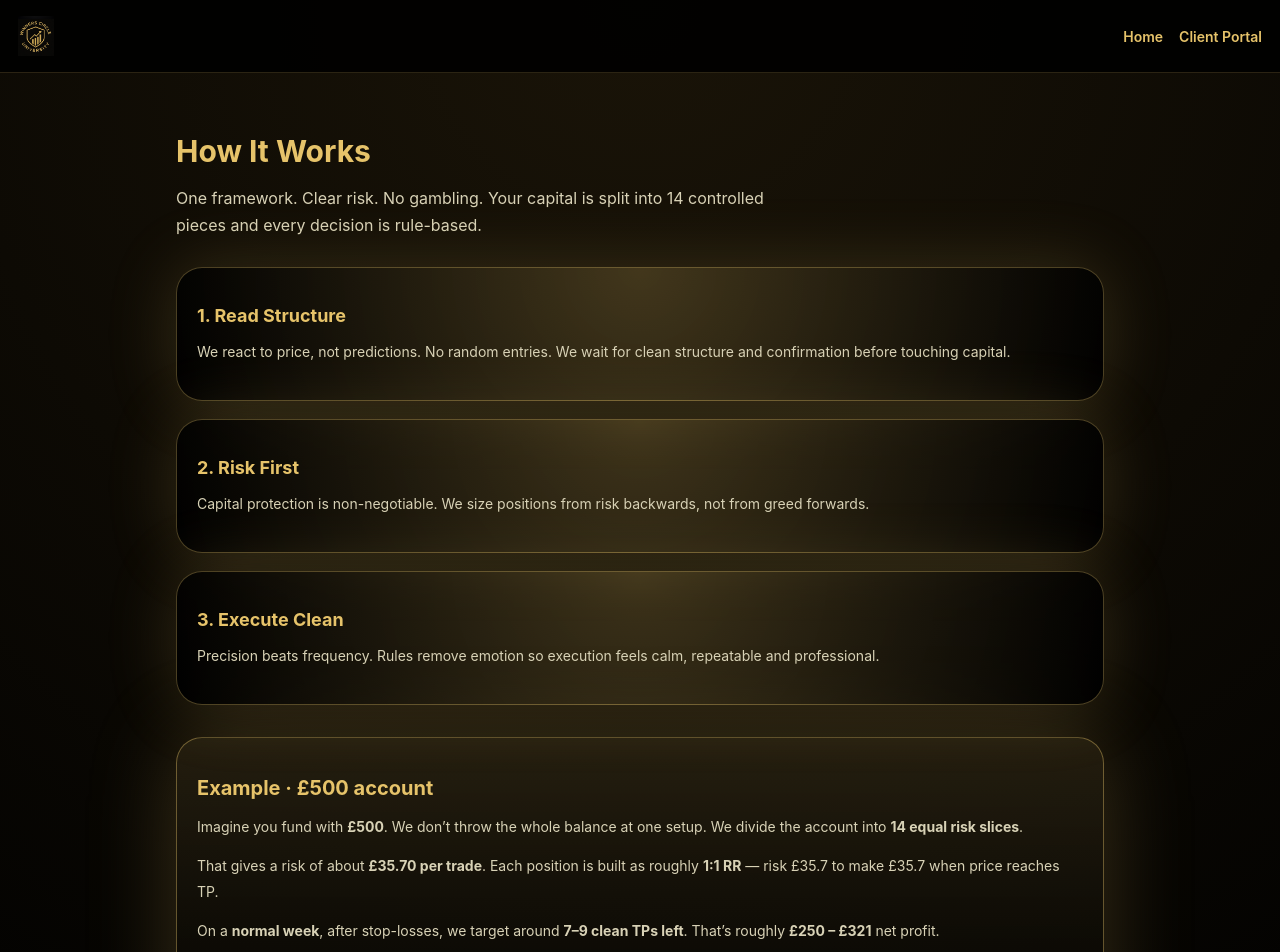
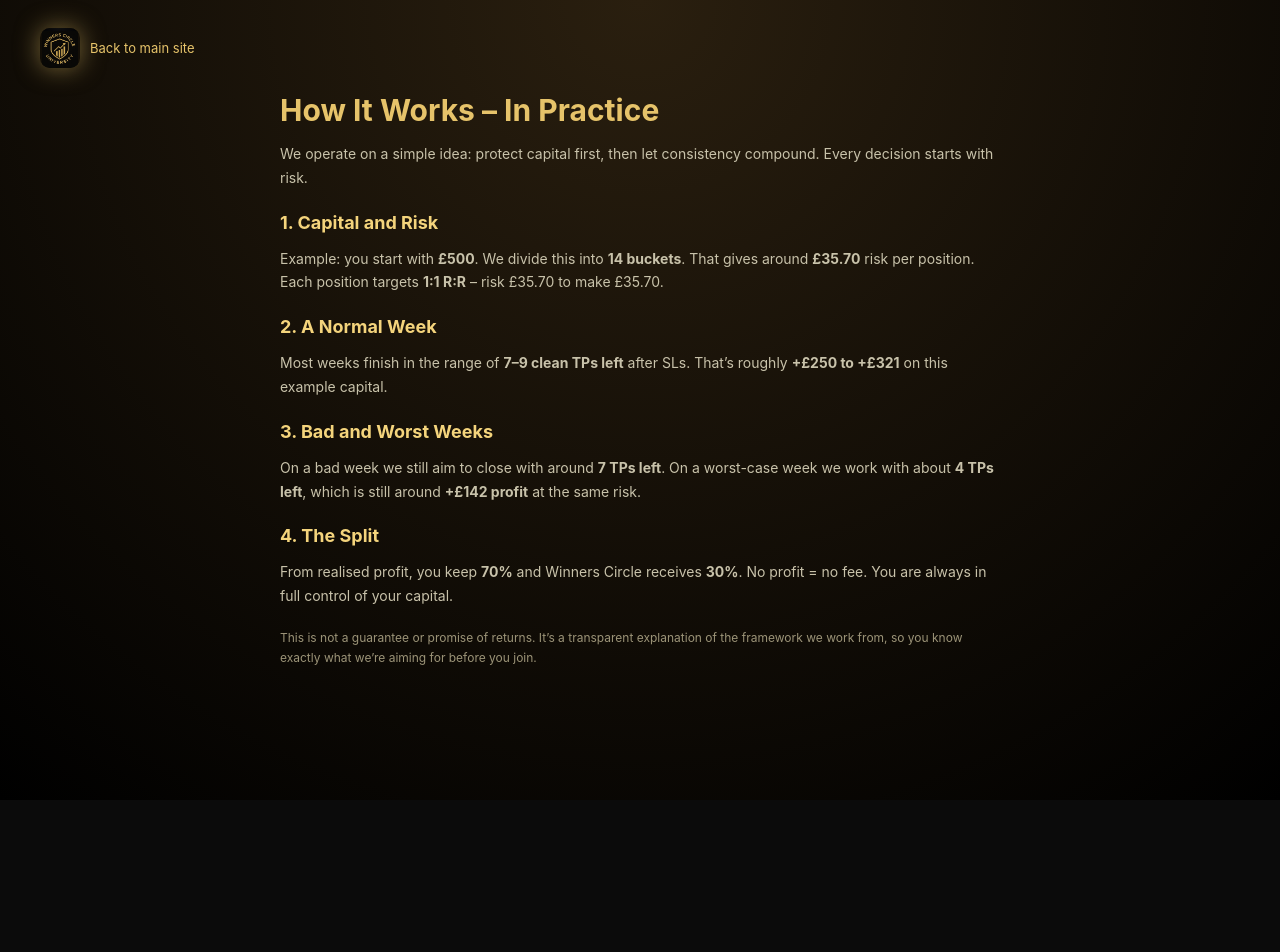
Before and after one commit to bammamileleabdul/winners-circle-university, a Next.js app: page /how in a window 1280 px wide. Shown: the top 952 px of the page. After the commit the page ends 800 px from the top, so only its background shows below. Built offline with nearby package versions, Linux system fonts and the light colour scheme.

Commit message:
Update page.js

```diff
--- a/app/how/page.js
+++ b/app/how/page.js
@@ -1,235 +1,136 @@
 "use client";
 
-export default function HowPage() {
+export default function How() {
   return (
     <>
       <div className="wrap">
         <header className="header">
-          <a href="/" className="logoRow">
+          <a href="/" className="logoBlock">
             <img
               src="/emblem.jpg"
               alt="Winners Circle University"
               className="logoImg"
             />
+            <span className="logoText">Back to main site</span>
           </a>
-
-          <nav className="nav">
-            <a href="/" className="navLink">
-              Home
-            </a>
-            <a href="/client" className="navLink">
-              Client Portal
-            </a>
-          </nav>
         </header>
 
         <main className="main">
-          <h1>How It Works</h1>
-          <p className="subtitle">
-            One framework. Clear risk. No gambling. Your capital is split into
-            14 controlled pieces and every decision is rule-based.
+          <h1>How It Works – In Practice</h1>
+          <p>
+            We operate on a simple idea: protect capital first, then let
+            consistency compound. Every decision starts with risk.
           </p>
 
-          <div className="cards">
-            <div className="card">
-              <h2>1. Read Structure</h2>
-              <p>
-                We react to price, not predictions. No random entries. We wait
-                for clean structure and confirmation before touching capital.
-              </p>
-            </div>
-            <div className="card">
-              <h2>2. Risk First</h2>
-              <p>
-                Capital protection is non-negotiable. We size positions from
-                risk backwards, not from greed forwards.
-              </p>
-            </div>
-            <div className="card">
-              <h2>3. Execute Clean</h2>
-              <p>
-                Precision beats frequency. Rules remove emotion so execution
-                feels calm, repeatable and professional.
-              </p>
-            </div>
-          </div>
+          <h2>1. Capital and Risk</h2>
+          <p>
+            Example: you start with <strong>£500</strong>. We divide this into{" "}
+            <strong>14 buckets</strong>. That gives around{" "}
+            <strong>£35.70</strong> risk per position. Each position targets{" "}
+            <strong>1:1 R:R</strong> – risk £35.70 to make £35.70.
+          </p>
 
-          <section className="example">
-            <h2>Example · £500 account</h2>
-            <p>
-              Imagine you fund with <strong>£500</strong>. We don’t throw the
-              whole balance at one setup. We divide the account into{" "}
-              <strong>14 equal risk slices</strong>.
-            </p>
-            <p>
-              That gives a risk of about <strong>£35.70 per trade</strong>.
-              Each position is built as roughly <strong>1:1 RR</strong> — risk{" "}
-              £35.7 to make £35.7 when price reaches TP.
-            </p>
-            <p>
-              On a <strong>normal week</strong>, after stop-losses, we target{" "}
-              around <strong>7–9 clean TPs left</strong>. That’s roughly{" "}
-              <strong>£250 – £321</strong> net profit.
-            </p>
-            <p>
-              On a tougher week, with only <strong>4 TPs left</strong>, you’d
-              still be looking at about <strong>£142</strong> in profit. No wild
-              promises — just structured, controlled compounding.
-            </p>
-            <p className="disclaimer">
-              Numbers above are examples, not guarantees. Markets carry risk;
-              capital is always at risk.
-            </p>
-          </section>
+          <h2>2. A Normal Week</h2>
+          <p>
+            Most weeks finish in the range of <strong>7–9 clean TPs left</strong>{" "}
+            after SLs. That’s roughly <strong>+£250 to +£321</strong> on this
+            example capital.
+          </p>
 
-          <div className="backRow">
-            <a href="/" className="backBtn">
-              ← Back to main page
-            </a>
-          </div>
+          <h2>3. Bad and Worst Weeks</h2>
+          <p>
+            On a bad week we still aim to close with around{" "}
+            <strong>7 TPs left</strong>. On a worst-case week we work with about{" "}
+            <strong>4 TPs left</strong>, which is still around{" "}
+            <strong>+£142 profit</strong> at the same risk.
+          </p>
+
+          <h2>4. The Split</h2>
+          <p>
+            From realised profit, you keep <strong>70%</strong> and Winners
+            Circle receives <strong>30%</strong>. No profit = no fee. You are
+            always in full control of your capital.
+          </p>
+
+          <p className="disclaimer">
+            This is not a guarantee or promise of returns. It’s a transparent
+            explanation of the framework we work from, so you know exactly what
+            we’re aiming for before you join.
+          </p>
         </main>
       </div>
 
       <style jsx>{`
         .wrap {
           min-height: 100vh;
-          background: radial-gradient(circle at top, #1a1408, #000);
-          color: #f9f3dc;
+          background: radial-gradient(circle at top, #2a1f0f, #000);
+          padding: 18px 14px 40px;
+          color: #f7f0d0;
         }
 
         .header {
           display: flex;
-          justify-content: space-between;
           align-items: center;
-          padding: 16px 18px;
-          border-bottom: 1px solid rgba(230, 195, 106, 0.18);
-          background: rgba(0, 0, 0, 0.9);
-          position: sticky;
-          top: 0;
-          z-index: 40;
+          margin-bottom: 24px;
         }
 
-        .logoRow {
+        .logoBlock {
           display: flex;
           align-items: center;
+          gap: 10px;
+          text-decoration: none;
         }
 
         .logoImg {
+          width: 40px;
           height: 40px;
-          width: auto;
+          border-radius: 10px;
           object-fit: contain;
+          box-shadow: 0 0 24px rgba(230, 195, 106, 0.5);
         }
 
-        .nav {
-          display: flex;
-          gap: 16px;
-        }
-
-        .navLink {
+        .logoText {
+          font-size: 13px;
           color: #e6c36a;
-          text-decoration: none;
-          font-size: 14px;
-          font-weight: 600;
         }
 
         .main {
-          max-width: 960px;
+          max-width: 720px;
           margin: 0 auto;
-          padding: 40px 16px 60px;
         }
 
         h1 {
-          font-size: 30px;
+          font-size: 26px;
+          margin-bottom: 12px;
           color: #e6c36a;
-          margin-bottom: 10px;
         }
 
-        .subtitle {
-          color: #d8d2b6;
-          max-width: 620px;
-          line-height: 1.7;
-          margin-bottom: 28px;
+        h2 {
+          margin-top: 22px;
+          margin-bottom: 6px;
+          font-size: 18px;
+          color: #f4d47c;
         }
 
-        .cards {
-          display: grid;
-          gap: 18px;
-          margin-bottom: 32px;
-        }
-
-        .card {
-          background: radial-gradient(
-            circle at top,
-            rgba(230, 195, 106, 0.22),
-            rgba(0, 0, 0, 0.95)
-          );
-          border-radius: 26px;
-          border: 1px solid rgba(230, 195, 106, 0.32);
-          padding: 22px 20px;
-          box-shadow: 0 0 70px rgba(230, 195, 106, 0.18);
-        }
-
-        .card h2 {
-          color: #e6c36a;
-          font-size: 18px;
-          margin-bottom: 6px;
-        }
-
-        .card p {
+        p {
+          line-height: 1.7;
+          color: #c8c2aa;
           font-size: 14px;
-          line-height: 1.7;
-          color: #d8d2b6;
-        }
-
-        .example {
-          margin-top: 10px;
-          padding: 22px 20px;
-          border-radius: 26px;
-          border: 1px solid rgba(230, 195, 106, 0.4);
-          background: linear-gradient(
-            180deg,
-            rgba(230, 195, 106, 0.12),
-            rgba(0, 0, 0, 0.94)
-          );
-          box-shadow: 0 0 90px rgba(230, 195, 106, 0.22);
-        }
-
-        .example h2 {
-          color: #e6c36a;
-          font-size: 20px;
-          margin-bottom: 10px;
-        }
-
-        .example p {
-          font-size: 14px;
-          line-height: 1.8;
-          color: #d8d2b6;
-          margin-bottom: 10px;
         }
 
         .disclaimer {
-          font-size: 11px;
-          color: #a7a08a;
+          margin-top: 20px;
+          font-size: 12px;
+          color: #9c9478;
         }
 
-        .backRow {
-          margin-top: 32px;
-        }
+        @media (min-width: 900px) {
+          .wrap {
+            padding: 28px 40px 40px;
+          }
 
-        .backBtn {
-          display: inline-block;
-          padding: 10px 16px;
-          border-radius: 999px;
-          border: 1px solid rgba(230, 195, 106, 0.4);
-          color: #e6c36a;
-          text-decoration: none;
-          font-size: 14px;
-          font-weight: 700;
-        }
-
-        @media (max-width: 720px) {
-          .nav {
-            display: none;
+          h1 {
+            font-size: 30px;
           }
         }
       `}</style>
```
